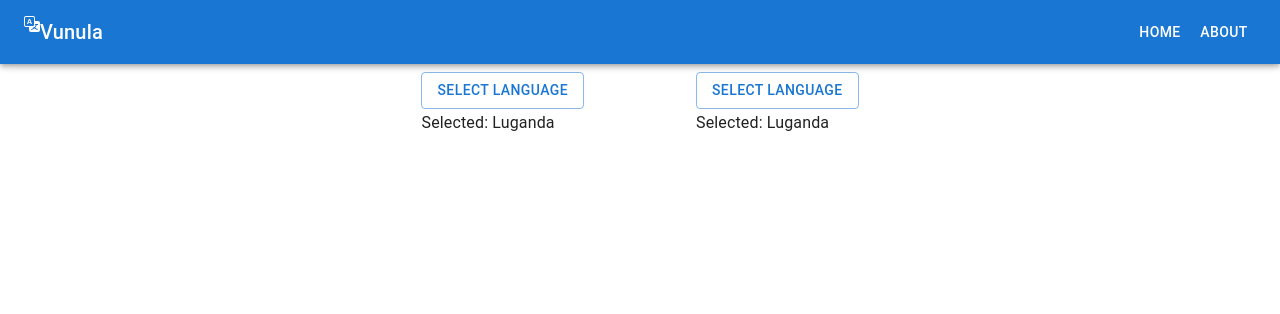
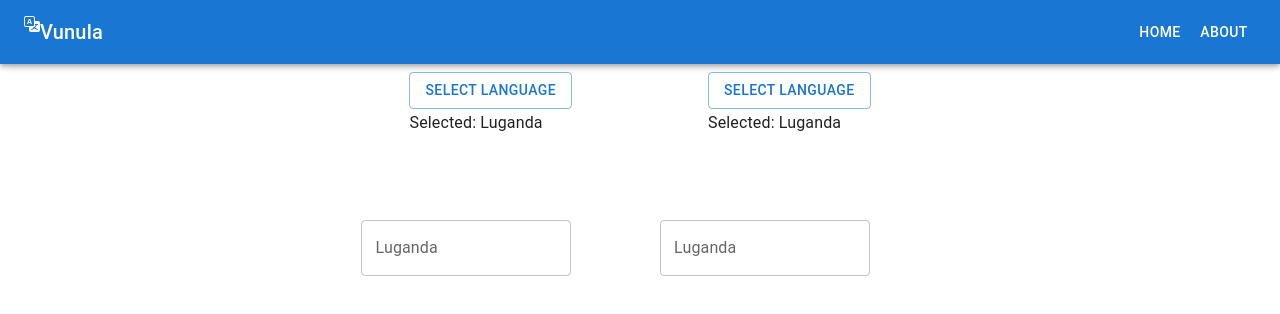
Before and after one commit to magalaReuben/Vunula, a React (Create React App) app: page / in a window 1280 px wide. Shown: the top 314 px of the page. Built offline with nearby package versions, Linux system fonts and the light colour scheme.

Commit message:
Finishing up the ui

```diff
--- a/src/App.jsx
+++ b/src/App.jsx
@@ -1,6 +1,7 @@
 import React from 'react';
 import DrawerAppBar from './components/Nav';
 import InputDialog from './components/Input';
+import Footer from './components/footer';
 import Stack from '@mui/material/Stack';
 import  Box  from '@mui/material/Box';
 
@@ -8,25 +9,34 @@ import  Box  from '@mui/material/Box';
 function App() {
   return (
     <div>
-      <Box bgcolor={"background.default"} color={"text.primary"}>
       <DrawerAppBar/>
       <Box
+        bgcolor={"background.default"}
+        color={"text.primary"}
+        height={100000}
         sx={{
-          display: 'flex',
+          display: 'grid',
+          bgcolor: 'background.paper',
+        }}
+      >
+        <Box
+        bgcolor={"background.default"}
+        color={"text.primary"}
+        sx={{
+          display: 'grid',
           justifyContent: 'space-evenly',
           p: 1,
           m: 1,
           bgcolor: 'background.paper',
-          height: 100,
           borderRadius: 1,
         }}
       >
-        <Stack direction="row" spacing={2} justifyContent="space-between">
-        <InputDialog/>
-        <InputDialog/>
-      </Stack>
+        <Stack direction="row" spacing={5} justifyContent="space-between">
+          <InputDialog/>
+          <InputDialog/>
+        </Stack>
       </Box>
-
+        <Footer/>
       </Box>
     </div>
   );
--- a/src/components/Input.jsx
+++ b/src/components/Input.jsx
@@ -7,7 +7,9 @@ import ListItemText from '@mui/material/ListItemText';
 import DialogTitle from '@mui/material/DialogTitle';
 import Dialog from '@mui/material/Dialog';
 import Typography from '@mui/material/Typography';
+import TextField  from '@mui/material/TextField';
 import { Box } from '@mui/system';
+import { OutlinedInput } from '@mui/material';
 
 
 const languages = ['English', 'Luganda'];
@@ -81,6 +83,9 @@ function InputDialog() {
             Selected: {selectedValue}
         </Typography>
         </Box>
+        <TextField label={selectedValue} multiline='default value'>
+            <OutlinedInput placeholder="{selectedValue}"/>
+        </TextField>
     </div>
   );
 }
--- /dev/null
+++ b/src/components/footer.jsx
@@ -0,0 +1,21 @@
+import React from 'react'
+import { Container } from '@mui/material'
+import Box from '@mui/material/Box'
+
+const Footer = () => {
+  return (
+    <footer>
+        <Box
+        bgcolor="text.primary"
+        color="white"
+        >
+                <Box textAlign="center" pt={{xs: 3, sm:2}} pb={{xs:3, sm:2}}>
+                    Vunula by BlaqCosmos😎🤟
+                    &reg; {new Date().getFullYear()}
+                </Box>
+        </Box>
+    </footer>
+  )
+}
+
+export default Footer;
```
